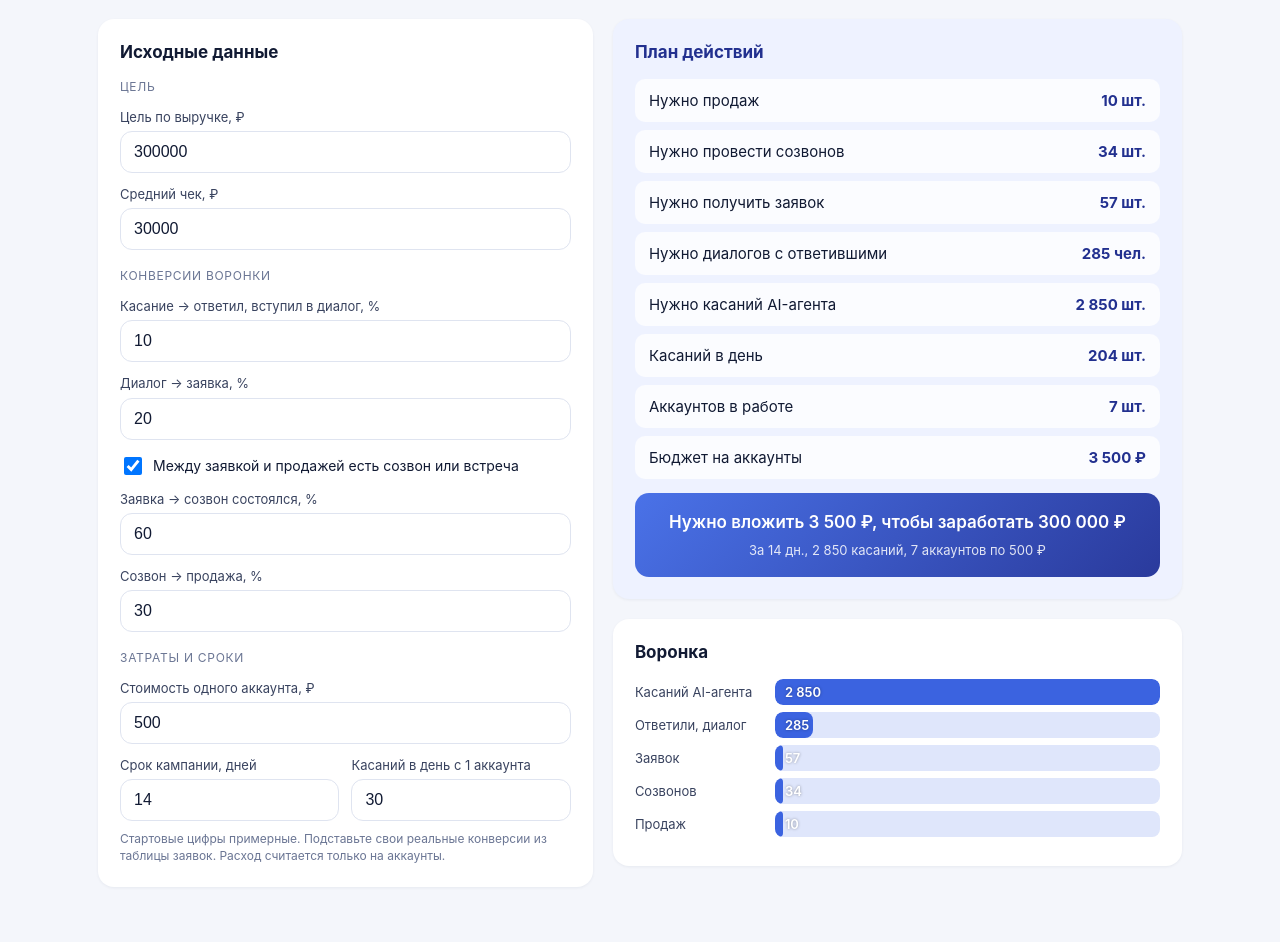
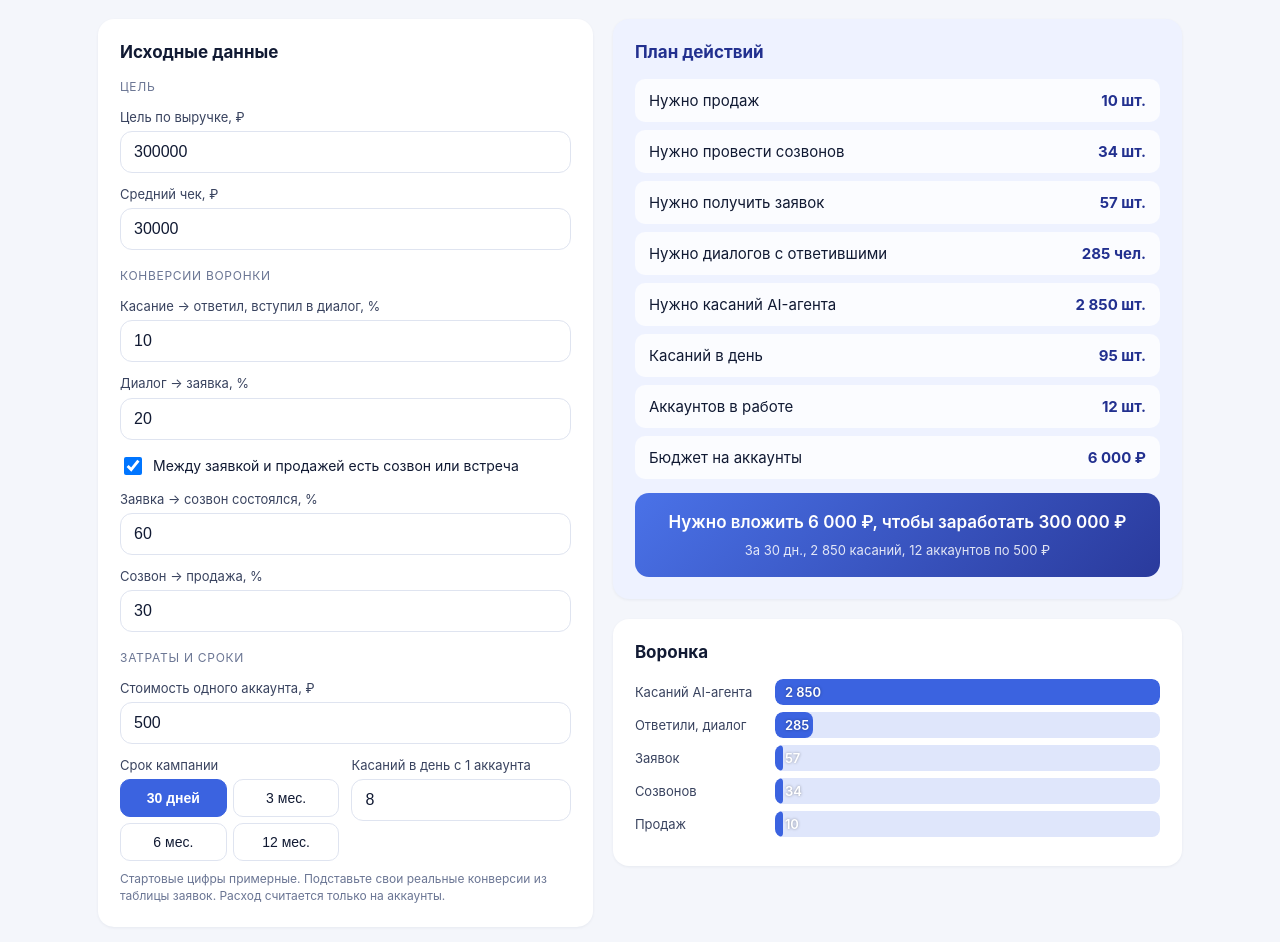
Before and after one commit to api74/decomposition, a plain HTML site: page index.html in a window 1280 px wide. Shown: the part 92-1034 px from the top of the page. Drawn offline with Linux system fonts and the light colour scheme.

Commit message:
Add files via upload

```diff
--- a/index.html
+++ b/index.html
@@ -46,6 +46,9 @@
   .pct.ok{color:var(--ok);font-weight:600}.pct.warn{color:var(--warn);font-weight:600}
   .hint{font-size:12px;color:var(--muted);margin-top:10px}
   .full{margin-top:20px}
+  .seg{display:grid;grid-template-columns:1fr 1fr;gap:6px}
+  .seg button{padding:10px 6px;border:1px solid var(--line);background:#fff;border-radius:10px;font-size:14px;cursor:pointer;color:var(--ink)}
+  .seg button.on{background:var(--blue);border-color:var(--blue);color:#fff;font-weight:600}
   .btn{margin-top:10px;background:var(--soft);color:var(--navy);border:0;border-radius:10px;padding:9px 14px;font-size:13px;cursor:pointer}
 </style>
 </head>
@@ -81,10 +84,16 @@
       <label>Стоимость одного аккаунта, ₽</label>
       <input class="inp" id="acc" type="number" min="0" value="500">
       <div class="row2">
-        <div><label>Срок кампании, дней</label>
-        <input class="inp" id="days" type="number" min="1" value="14"></div>
+        <div><label>Срок кампании</label>
+        <input type="hidden" id="days" value="30">
+        <div class="seg" id="seg">
+          <button type="button" data-d="30">30 дней</button>
+          <button type="button" data-d="90">3 мес.</button>
+          <button type="button" data-d="180">6 мес.</button>
+          <button type="button" data-d="365">12 мес.</button>
+        </div></div>
         <div><label>Касаний в день с 1 аккаунта</label>
-        <input class="inp" id="perAcc" type="number" min="1" value="30"></div>
+        <input class="inp" id="perAcc" type="number" min="1" value="8"></div>
       </div>
       <div class="hint">Стартовые цифры примерные. Подставьте свои реальные конверсии из таблицы заявок. Расход считается только на аккаунты.</div>
     </div>
@@ -118,6 +127,7 @@ const stages = [
   {k:'sale',  name:'Продаж'}
 ];
 let fact = {};
+const DAYS = {30:'30 дн.',90:'3 мес.',180:'6 мес.',365:'12 мес.'};
 
 try{
   const s = JSON.parse(localStorage.getItem('decomp-v1')||'{}');
@@ -166,10 +176,11 @@ function calc(){
   L.push(['Аккаунтов в работе', accs+' шт.']);
   L.push(['Бюджет на аккаунты', fmt(budget)+' ₽']);
   $('lines').innerHTML = L.map(r=>`<div class="line"><span>${r[0]}</span><b>${r[1]}</b></div>`).join('');
+  document.querySelectorAll('#seg button').forEach(b=>b.classList.toggle('on', b.dataset.d===String($('days').value)));
   const bad = (c1<=0||c2<=0||c4<=0||(hasCall&&c3<=0));
   $('hero').innerHTML = bad
     ? 'Укажите конверсии больше нуля'
-    : `Нужно вложить ${fmt(budget)} ₽, чтобы заработать ${fmt(goal)} ₽<small>За ${days} дн., ${fmt(touch)} касаний, ${accs} аккаунтов по ${fmt(accCost)} ₽</small>`;
+    : `Нужно вложить ${fmt(budget)} ₽, чтобы заработать ${fmt(goal)} ₽<small>За ${DAYS[days]||days+' дн.'}, ${fmt(touch)} касаний, ${accs} аккаунтов по ${fmt(accCost)} ₽</small>`;
 
   // bars (log-ish: relative to touches, min width)
   const max = Math.max(touch,1);
@@ -182,6 +193,8 @@ function calc(){
 
 ids.concat(['hasCall']).forEach(i=>$(i).addEventListener('input',()=>{save();calc();}));
 $('hasCall').addEventListener('change',()=>{save();calc();});
+if(!DAYS[$('days').value]) $('days').value = 30;
+document.querySelectorAll('#seg button').forEach(b=>b.addEventListener('click',()=>{ $('days').value=b.dataset.d; save(); calc(); }));
 calc();
 </script>
 </body>
```
